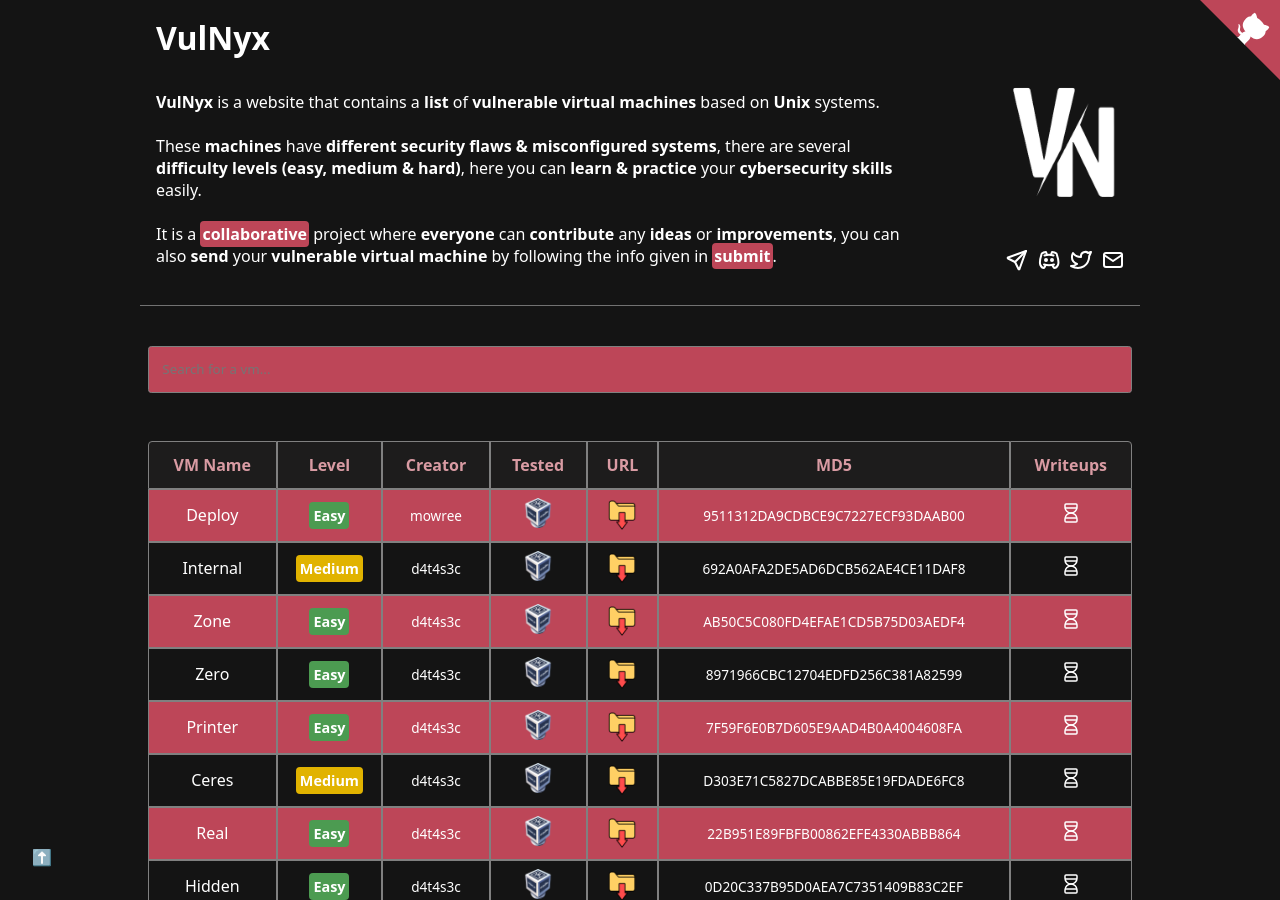
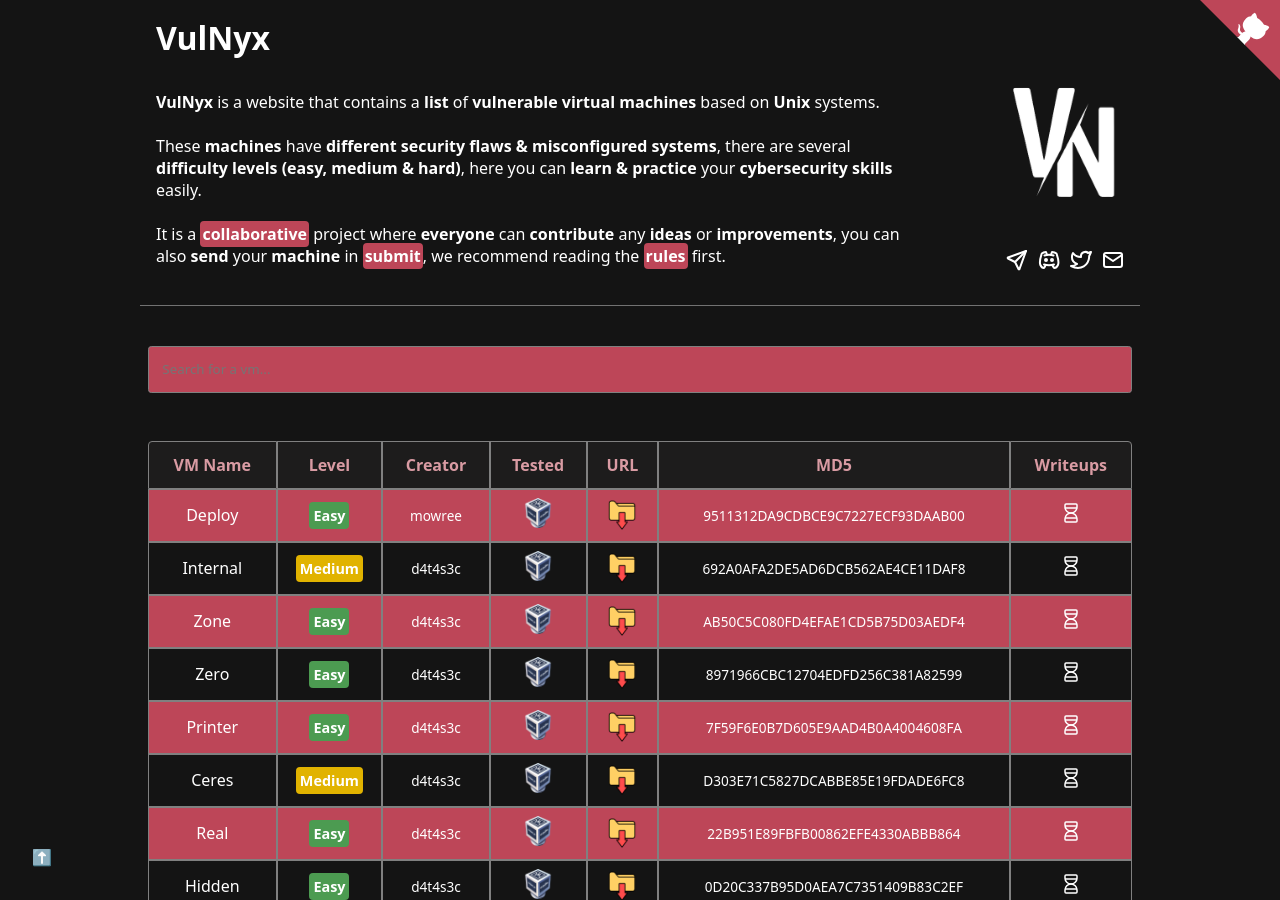
Before and after one commit to VulNyx/vulnyx, a Jekyll site: the page built from index.md, in a window 1280 px wide and 900 px high. Built offline with Jekyll 4.4.1, drawn with Linux system fonts in a browser that asks for light colours.

Commit message:
Update index.md

```diff
--- a/index.md
+++ b/index.md
@@ -11,7 +11,7 @@ title: VulNyx
 These <b>machines</b> have <b>different security flaws & misconfigured systems</b>, there are several <b>difficulty levels (easy, medium & hard)</b>, here you can <b>learn & practice</b> your <b>cybersecurity skills</b> easily.
 <br>
 <br>
-It is a <a href="https://github.com/vulnyx/vulnyx.github.io/graphs/contributors" target="_blank">collaborative</a> project where <b>everyone</b> can <b>contribute</b> any <b>ideas</b> or <b>improvements</b>, you can also <b>send</b> your <b>vulnerable virtual machine</b> by following the info given in <a href="https://vulnyx.github.io/submit/" target="_blank">submit</a>.
+It is a <a href="https://github.com/vulnyx/vulnyx.github.io/graphs/contributors" target="_blank">collaborative</a> project where <b>everyone</b> can <b>contribute</b> any <b>ideas</b> or <b>improvements</b>, you can also <b>send</b> your <b>machine</b> in <a href="https://vulnyx.github.io/submit/" target="_blank">submit</a>, we recommend reading the <a href="https://vulnyx.github.io/rules/" target="_blank">rules</a> first.
 <br>
 <br>
 </article>
```
